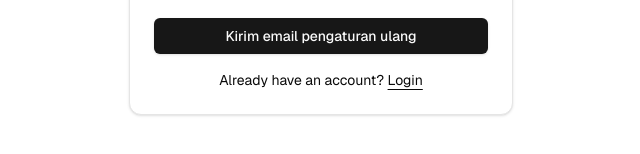
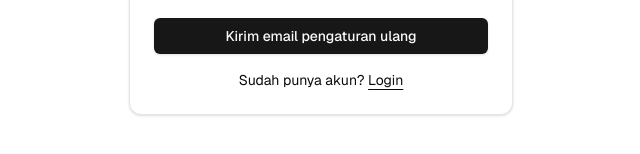
Before and after one commit to ghazwanz/attendance, a Next.js app: page /auth/forgot-password in a window 1280 px wide. Shown: the part 440-594 px from the top of the page, without its empty margins (319-959 px from the left). Built offline with nearby package versions, Linux system fonts and the light colour scheme; no server answers.

Commit message:
merubah bahasa

```diff
--- a/components/forgot-password-form.tsx
+++ b/components/forgot-password-form.tsx
@@ -87,7 +87,7 @@ email pengaturan ulang kata sandi.
                 </Button>
               </div>
               <div className="mt-4 text-center text-sm">
-                Already have an account?{" "}
+                Sudah punya akun?{" "}
                 <Link
                   href="/auth/login"
                   className="underline underline-offset-4"
```
